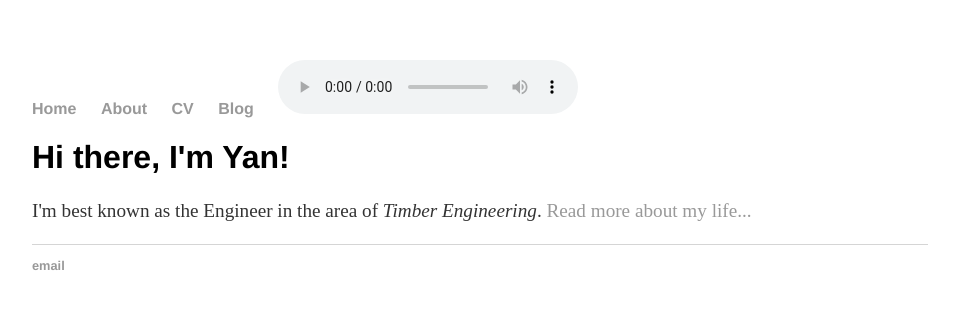
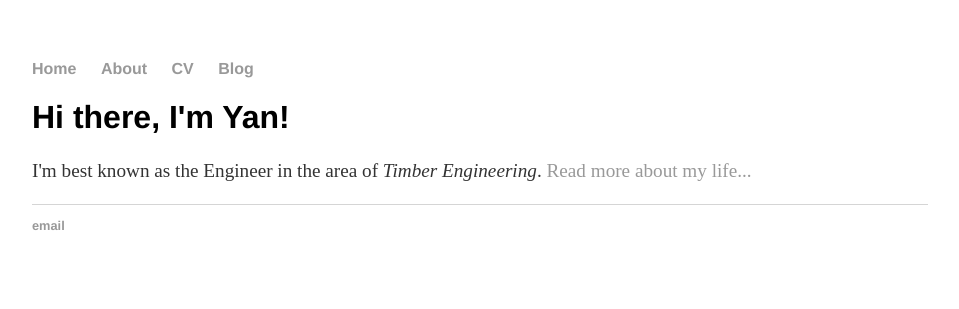
Before and after one commit to kaiagss/kaiagss.github.io, a Jekyll site: the page index.html, which Jekyll copies as it is, in a window 1280 px wide. Shown: the top 309 px of the page, without its empty margins (160-1119 px from the left). Built offline with Jekyll 4.4.1, drawn with Linux system fonts in a browser that asks for light colours.

Commit message:
Update index.html

```diff
--- a/index.html
+++ b/index.html
@@ -12,10 +12,6 @@
 	        	<li><a href="/about">About</a></li>
         		<li><a href="/cv">CV</a></li>
         		<li><a href="/blog">Blog</a></li>
-				<audio controls>
-                  <source src="你的音频链接/music.mp3" type="audio/mpeg">
-                  您的浏览器不支持音频元素。
-                  </audio>
     		</ul>
 		</nav>
 		<div class="container">
```
